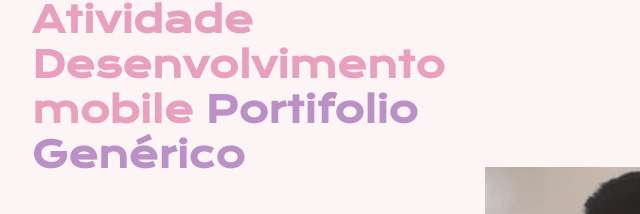
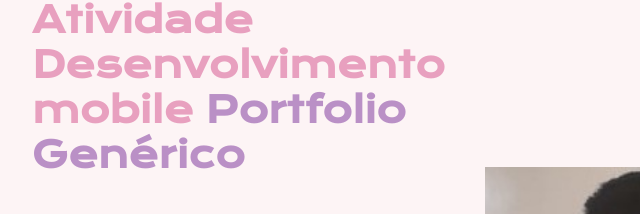
Before and after one commit to JoaoMateusCL/Projeto-Desenvolvimento-Mobile-IFPA-Portifolio-2.0-, a plain HTML site: page index.html in a window 1280 px wide. Shown: the part 186-400 px from the top of the page, 160-800 px from the left. Drawn offline with nearby package versions, Linux system fonts and the light colour scheme.

Commit message:
Update index.html

```diff
--- a/index.html
+++ b/index.html
@@ -4,7 +4,7 @@
     <meta charset="UTF-8">
     <meta http-equiv="X-UA-Compatible" content="IE=edge">
     <meta name="viewport" content="width=device-width, initial-scale=1.0">
-    <title>Atv 04,04,2023 Portifolio</title>
+    <title>Atv 04,04,2023 Portfolio</title>
     <link rel ="stylesheet" href="./Estilos/style.css">
 </head>
 <body>
@@ -17,7 +17,7 @@
     <main class="apresentacao">
         <section class="apresentacao_conteudo">
             <h1 class="apresentacao_conteudo_titulo">
-                Atividade Desenvolvimento mobile <strong class="titulo-destaque">Portifolio Genérico</strong>
+                Atividade Desenvolvimento mobile <strong class="titulo-destaque">Portfolio Genérico</strong>
             </h1>
             <p class="apresentacao_conteudo_texto">
                 Saudações! Sou João Mateus, atualmente sou aluno do curso técnico
```
